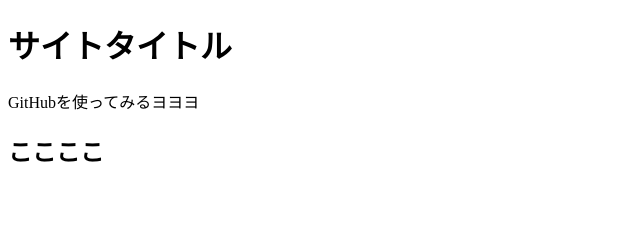
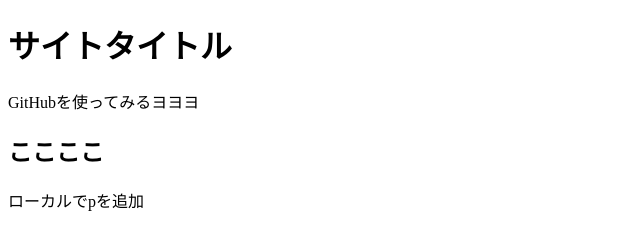
Before and after one commit to Akn0211/Akn0211.github.io, a plain HTML site: page index.html in a window 1280 px wide. Shown: the whole page, without its empty margins (0-640 px from the left). Drawn offline with Linux system fonts and the light colour scheme.

Commit message:
pを追加

```diff
--- a/index.html
+++ b/index.html
@@ -11,6 +11,6 @@
 <P>GitHubを使ってみるヨヨヨ</P>
 
     <h2>ここここ</h2>
-
+<p>ローカルでpを追加</p>
 </body>
 </html>
```
